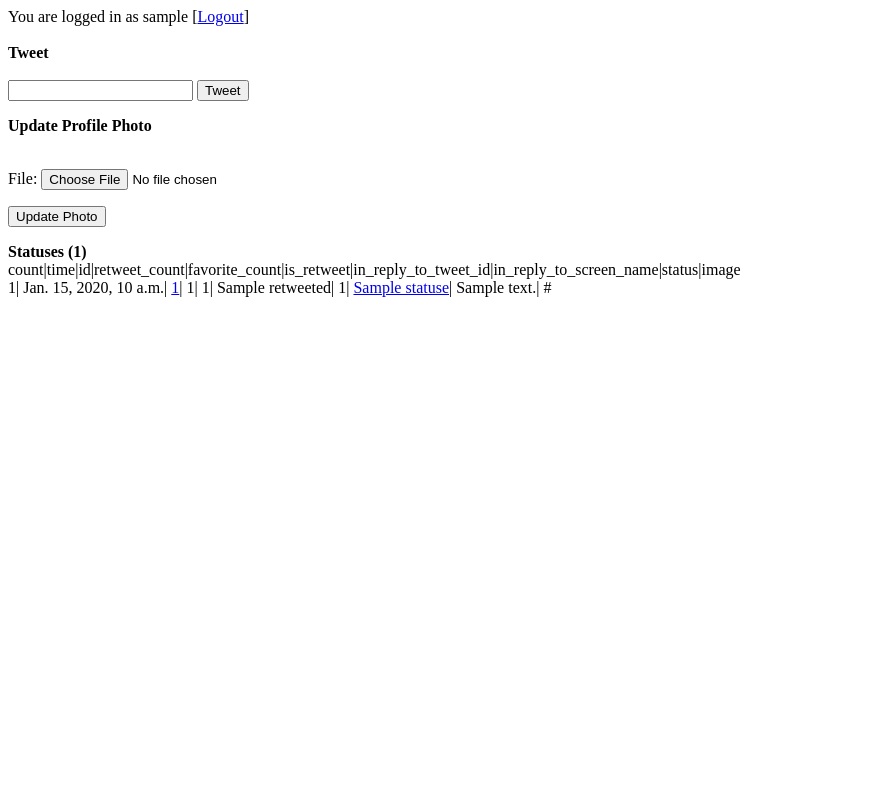
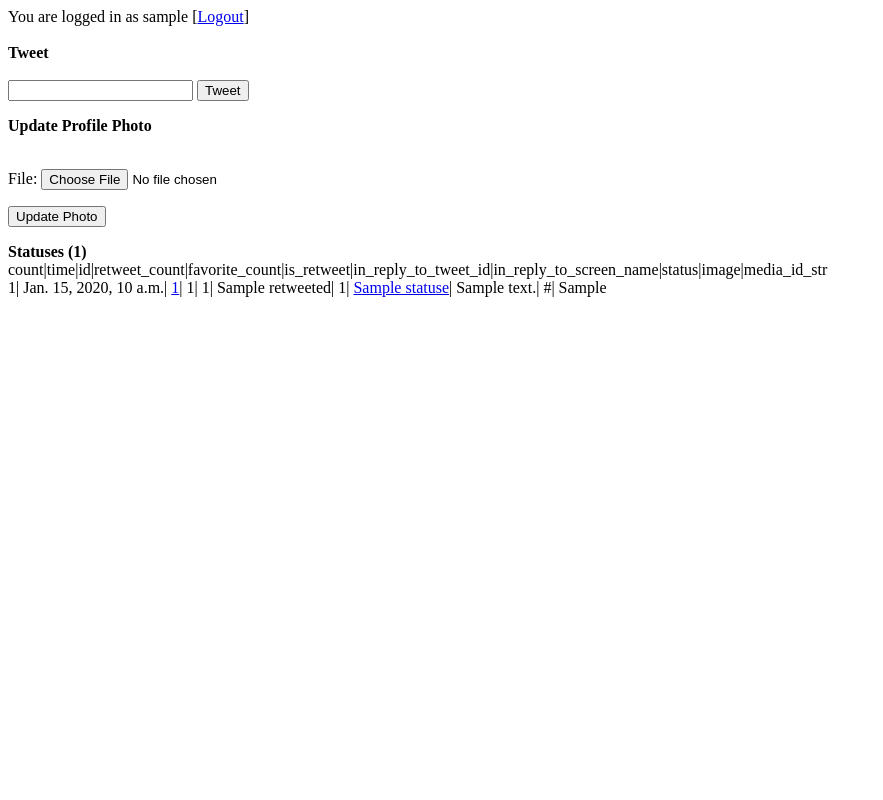
Before and after one commit to twitterml/django-rest-apis, a Django app: template templates/home.html in a window 1280 px wide. Shown: the whole page, without its empty margins (0-883 px from the left). Run offline with Django 3.2, Linux system fonts and the light colour scheme; a user stored in the database is signed in; tables that the repository leaves empty hold one stand-in row (values such as "Sample post"); the template is opened without the code that fills it: values that come from a table or form of the project are taken from there, most other values are stand-ins (such as "Sample title", 1, 10 or a date in 2020).

Commit message:
add media_id_str

```diff
--- a/templates/home.html
+++ b/templates/home.html
@@ -25,7 +25,7 @@
 
 <br>
 
-count|time|id|retweet_count|favorite_count|is_retweet|in_reply_to_tweet_id|in_reply_to_screen_name|status|image
+count|time|id|retweet_count|favorite_count|is_retweet|in_reply_to_tweet_id|in_reply_to_screen_name|status|image|media_id_str
 
 {% if statuses and statuses.0 %}
 
@@ -41,7 +41,8 @@ count|time|id|retweet_count|favorite_count|is_retweet|in_reply_to_tweet_id|in_re
 
   {% if s.in_reply_to_screen_name %}<a href="http://twitter.com/{{s.in_reply_to_screen_name}}" target="_target">{{ s.in_reply_to_screen_name }}{% else %}False{% endif %}</a>|
   {{ s.text }}|
-  {% if s.media.0 %}{{ s.media.0.media_url }}{% else %}False{% endif %}
+  {% if s.media.0 %}{{ s.media.0.media_url }}{% else %}False{% endif %}|
+  {% if s.media.0 %}{{ s.media.0.media_id_str }}{% else %}False{% endif %}
   {% endfor %}
 
 {% else %}
```
